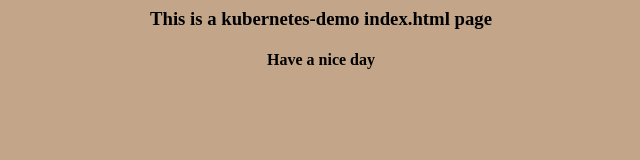
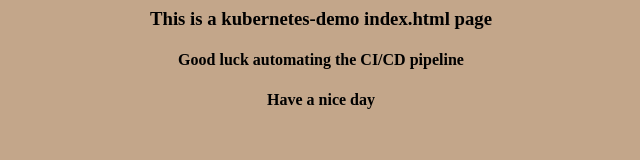
Before and after one commit to k-nikola/jenkins-demo, a plain HTML site: page site/index.html in a window 1280 px wide. Shown: the whole page, without its empty margins (319-959 px from the left). Drawn offline with Linux system fonts and the light colour scheme.

Commit message:
Added latest tag to the container image. Changed index page.

```diff
--- a/site/index.html
+++ b/site/index.html
@@ -7,6 +7,7 @@
     </head>
     <body>
             <h3>This is a kubernetes-demo index.html page</h3>
+            <h4>Good luck automating the CI/CD pipeline</h4>
             <h4>Have a nice day</h4>
     </body>
 </html>
```
Also changed, not shown: 1 other file.
